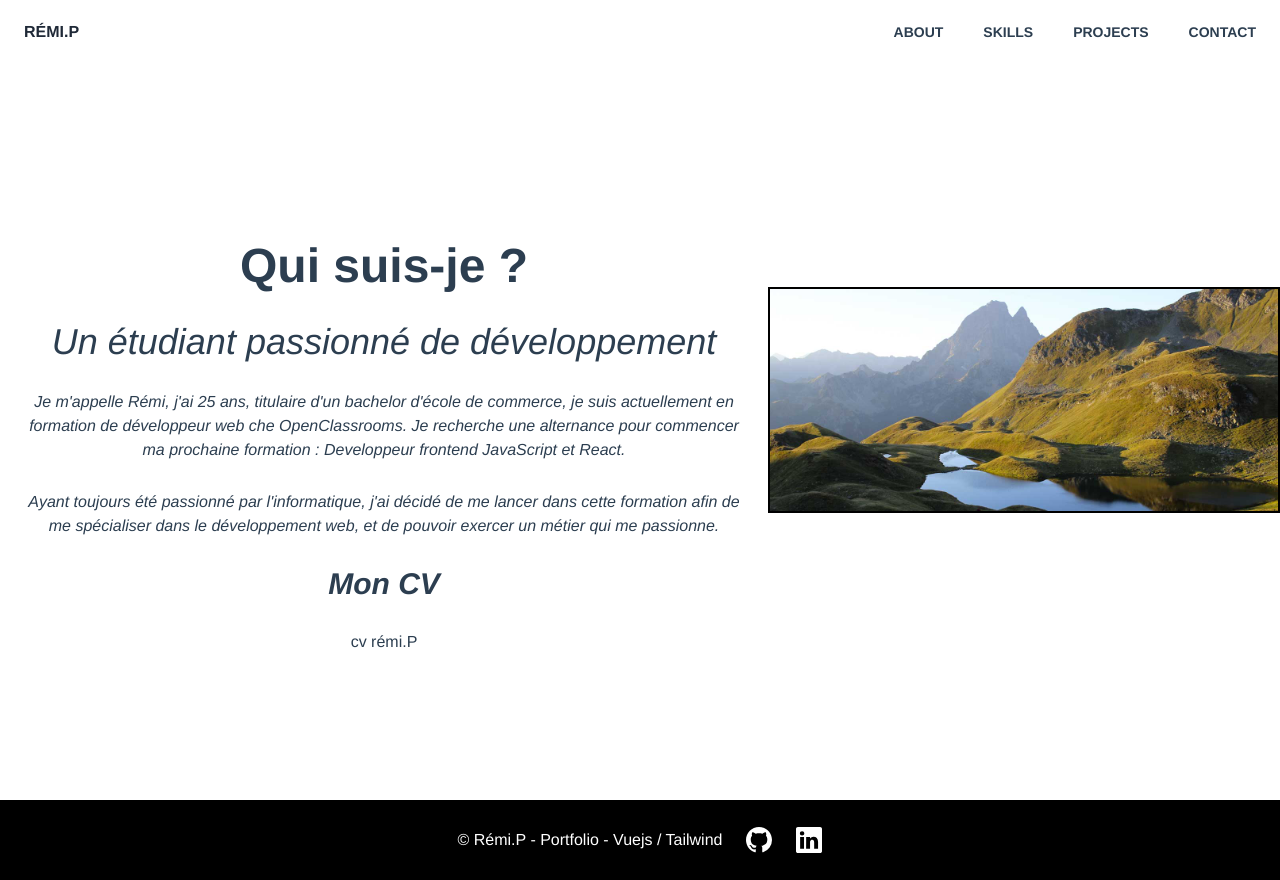
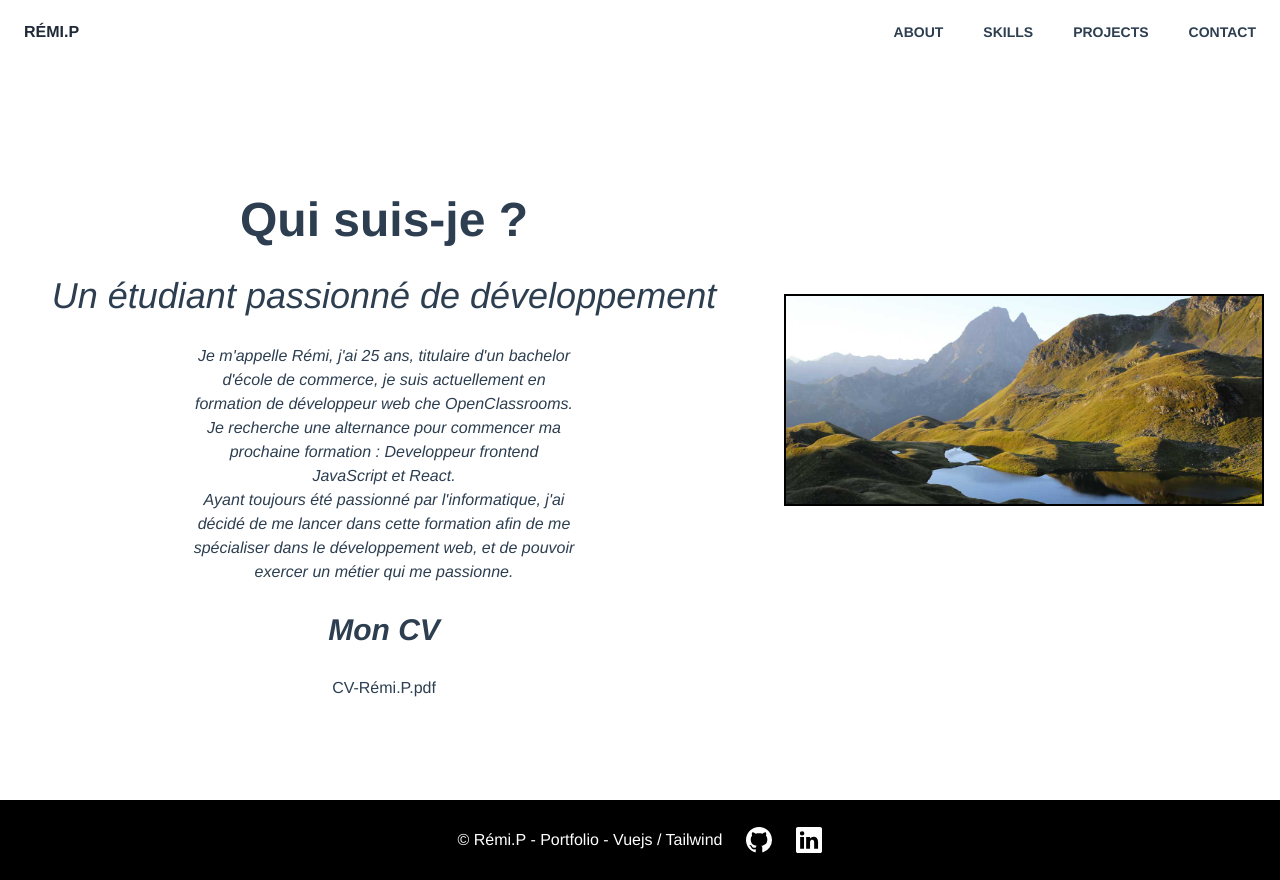
Before and after one commit to Osiri70cl/NewPortfolio, a Vue app: page /about in a window 1280 px wide. Built offline with nearby package versions, Linux system fonts and the light colour scheme.

Commit message:
ajout lien vers repo cv

```diff
--- a/src/components/AboutView.vue
+++ b/src/components/AboutView.vue
@@ -1,9 +1,9 @@
 <template>
   <section
     id="about"
-    class="flex flex-col xl:flex-row justify-center items-center w-full h-128 relative z-10 min-h-screen bg-white"
+    class="flex flex-col xl:flex-row justify-center items-center w-full relative z-10 min-h-screen bg-white"
   >
-    <div class="block md:w-3/5 w-full mt-16">
+    <div class="block md:justify-center md:w-3/5 w-full mt-16">
       <h2
         class="m-7 text-4xl md:text-5xl border-b-4 md:border-b-0 p-1 font-bold"
       >
@@ -12,31 +12,29 @@
       <h3 class="m-7 text-2xl md:text-4xl italic">
         Un étudiant passionné de développement
       </h3>
-      <p class="m-7 text-base italic">
+      <p class="m-7 md:m-auto text-base italic md:w-1/2">
         Je m'appelle Rémi, j'ai 25 ans, titulaire d'un bachelor d'école de
         commerce, je suis actuellement en formation de développeur web che
         OpenClassrooms. Je recherche une alternance pour commencer ma prochaine
         formation : Developpeur frontend JavaScript et React.
       </p>
-      <p class="m-7 text-base italic">
+      <p class="m-7 md:m-auto text-base italic md:w-1/2">
         Ayant toujours été passionné par l'informatique, j'ai décidé de me
         lancer dans cette formation afin de me spécialiser dans le développement
         web, et de pouvoir exercer un métier qui me passionne.
       </p>
       <article class="justify-center wrap">
         <h3 class="m-7 text-2xl md:text-3xl font-bold italic">Mon CV</h3>
-        <div
-          v-for="(filesrc, index) in filesrcs"
-          :key="index"
-          class="cursor-pointer"
+        <a
+          href="https://github.com/Osiri70cl/RemiP/blob/main/CV-R%C3%A9miP.pdf"
+          rel="noopener noreferrer"
+          target="_blank"
         >
-          <div @click="downloadWithAxios(filesrc.src, filesrc.title)">
-            <p>{{ filesrc.title }}</p>
-          </div>
-        </div>
+          CV-Rémi.P.pdf
+        </a>
       </article>
     </div>
-    <div class="sm:w-2/5 sm:visible invisible">
+    <div class="sm:w-2/5 sm:visible invisible sm-2 p-4">
       <img
         src="../images/paupy.jpg"
         alt="photo des pyrénées"
@@ -46,41 +44,4 @@
   </section>
 </template>
 
-<script>
-import axios from "axios";
-export default {
-  name: "AboutView",
-  data() {
-    return {
-      filesrcs: [
-        {
-          title: "cv rémi.P",
-          src: require("../images/cvplaceholder.png"),
-        },
-      ],
-    };
-  },
-  methods: {
-    forceFileDownload(response, title) {
-      console.log(title);
-      const url = window.URL.createObjectURL(new Blob([response.data]));
-      const link = document.createElement("a");
-      link.href = url;
-      link.setAttribute("download", title);
-      document.body.appendChild(link);
-      link.click();
-    },
-    downloadWithAxios(url, title) {
-      axios({
-        method: "get",
-        url,
-        responseType: "arraybuffer",
-      })
-        .then((response) => {
-          this.forceFileDownload(response, title);
-        })
-        .catch(() => console.log("error occured"));
-    },
-  },
-};
-</script>
+<script></script>
```
